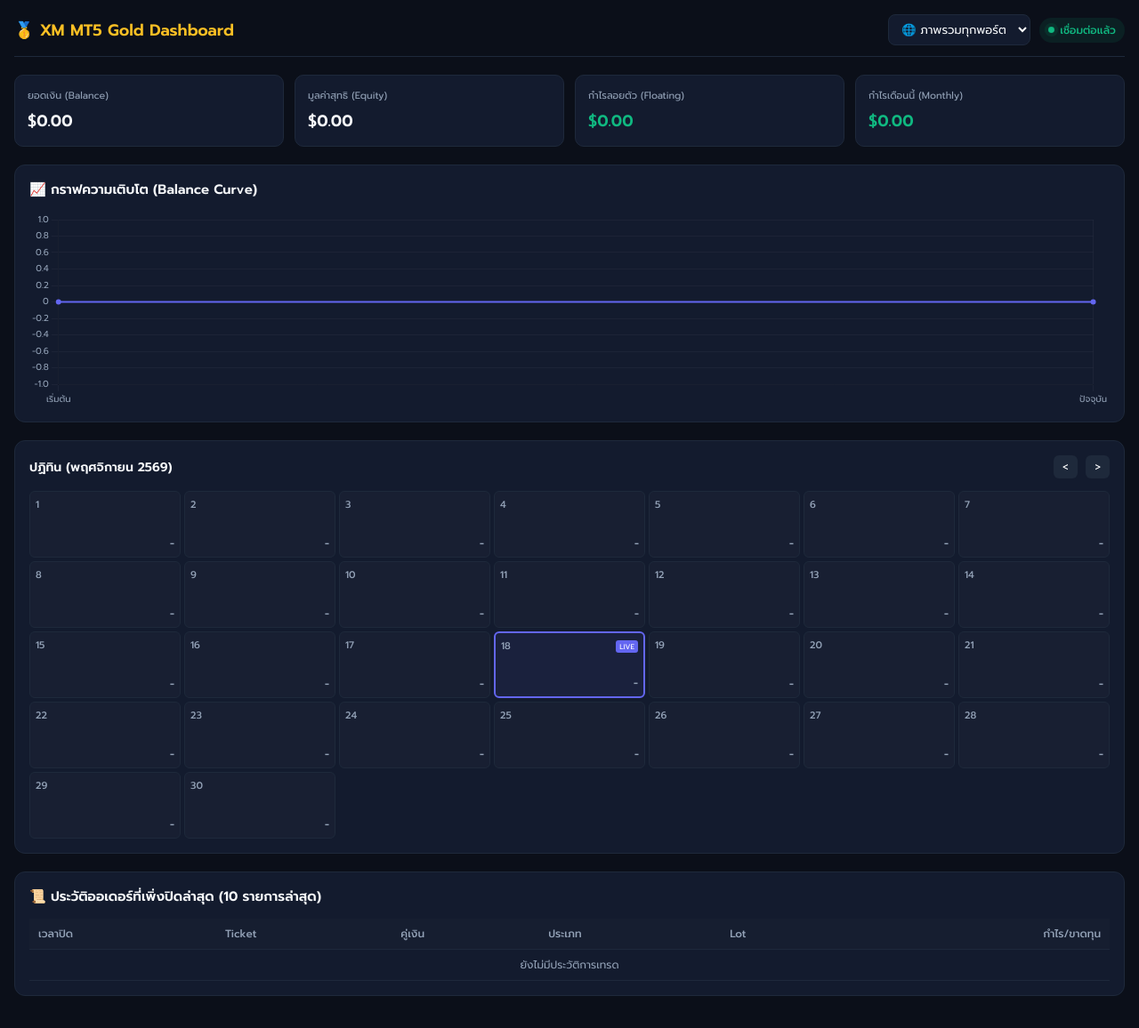
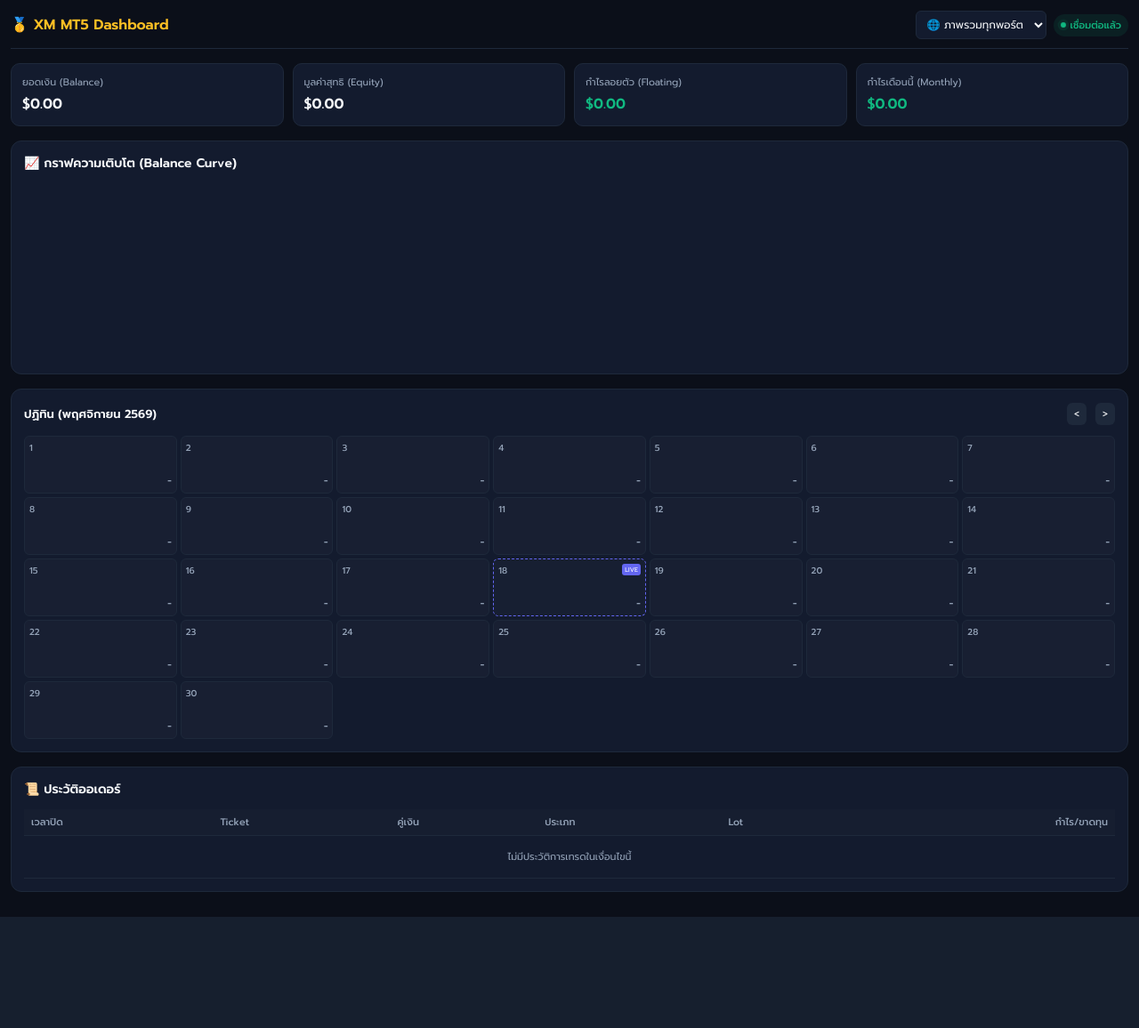
Before and after one commit to batbatzmaru-alt/mt5-gold-dashboard, a Flask app: page / in a window 1280 px wide. Shown: the whole page at 89% size. After the commit the page ends 1031 px from the top, so only its background shows below. Run offline with Flask 3, Linux system fonts and the light colour scheme; data that the repository does not hold is empty; a map, chart or similar area stays blank.

Commit message:
Refine styles and layout in index.html
Adjusted various CSS styles for layout and spacing in index.html, including padding, margins, font sizes, and grid configurations. Updated the header title and added a filter status container for trade history.

```diff
--- a/templates/index.html
+++ b/templates/index.html
@@ -29,22 +29,22 @@
         body {
             background-color: var(--bg-color);
             color: var(--text-main);
-            padding: 16px;
+            padding: 12px;
         }
 
         header {
             display: flex;
             justify-content: space-between;
             align-items: center;
-            margin-bottom: 20px;
+            margin-bottom: 16px;
             border-bottom: 1px solid var(--border-color);
-            padding-bottom: 12px;
+            padding-bottom: 10px;
             flex-wrap: wrap;
-            gap: 12px;
+            gap: 10px;
         }
 
         .logo h1 {
-            font-size: 18px;
+            font-size: 16px;
             font-weight: 600;
             color: #fbbf24;
         }
@@ -52,7 +52,7 @@
         .header-controls {
             display: flex;
             align-items: center;
-            gap: 10px;
+            gap: 8px;
             flex-wrap: wrap;
         }
 
@@ -60,9 +60,9 @@
             background: var(--card-bg);
             color: var(--text-main);
             border: 1px solid var(--border-color);
-            padding: 6px 10px;
-            border-radius: 8px;
-            font-size: 13px;
+            padding: 5px 8px;
+            border-radius: 6px;
+            font-size: 12px;
             outline: none;
             cursor: pointer;
         }
@@ -70,18 +70,18 @@
         .status-badge {
             display: flex;
             align-items: center;
-            gap: 6px;
+            gap: 5px;
             background: rgba(16, 185, 129, 0.1);
             color: var(--profit-color);
-            padding: 5px 10px;
+            padding: 4px 8px;
             border-radius: 20px;
-            font-size: 12px;
+            font-size: 11px;
             font-weight: 500;
         }
 
         .pulse {
-            width: 7px;
-            height: 7px;
+            width: 6px;
+            height: 6px;
             background-color: var(--profit-color);
             border-radius: 50%;
             animation: pulse 1.5s infinite;
@@ -89,33 +89,39 @@
 
         @keyframes pulse {
             0% { transform: scale(0.95); box-shadow: 0 0 0 0 rgba(16, 185, 129, 0.7); }
-            70% { transform: scale(1); box-shadow: 0 0 0 5px rgba(16, 185, 129, 0); }
+            70% { transform: scale(1); box-shadow: 0 0 0 4px rgba(16, 185, 129, 0); }
             100% { transform: scale(0.95); box-shadow: 0 0 0 0 rgba(16, 185, 129, 0); }
         }
 
         .stats-grid {
             display: grid;
-            grid-template-columns: repeat(auto-fit, minmax(140px, 1fr));
-            gap: 12px;
-            margin-bottom: 20px;
+            grid-template-columns: repeat(2, 1fr);
+            gap: 10px;
+            margin-bottom: 16px;
+        }
+
+        @media (min-width: 768px) {
+            .stats-grid {
+                grid-template-columns: repeat(4, 1fr);
+            }
         }
 
         .stat-card {
             background-color: var(--card-bg);
             border: 1px solid var(--border-color);
             border-radius: 10px;
-            padding: 14px;
+            padding: 12px;
         }
 
         .stat-card h3 {
             font-size: 11px;
             color: var(--text-muted);
             font-weight: 400;
-            margin-bottom: 6px;
+            margin-bottom: 4px;
         }
 
         .stat-card .value {
-            font-size: 18px;
+            font-size: 16px;
             font-weight: 600;
         }
 
@@ -123,21 +129,21 @@
             background-color: var(--card-bg);
             border: 1px solid var(--border-color);
             border-radius: 12px;
-            padding: 16px;
-            margin-bottom: 20px;
+            padding: 14px;
+            margin-bottom: 16px;
         }
 
         .card-header {
             display: flex;
             justify-content: space-between;
             align-items: center;
-            margin-bottom: 14px;
+            margin-bottom: 12px;
             flex-wrap: wrap;
             gap: 8px;
         }
 
         .card-header h2 {
-            font-size: 15px;
+            font-size: 14px;
             font-weight: 600;
         }
 
@@ -151,39 +157,51 @@
             text-align: center;
             font-weight: 600;
             color: var(--text-muted);
-            padding: 6px;
-            font-size: 11px;
+            padding: 4px;
+            font-size: 10px;
         }
 
         .day-cell {
             background-color: rgba(255, 255, 255, 0.02);
             border: 1px solid var(--border-color);
             border-radius: 6px;
-            min-height: 75px;
-            padding: 6px;
+            min-height: 65px;
+            padding: 5px;
             display: flex;
             flex-direction: column;
             justify-content: space-between;
+            cursor: pointer;
+            transition: all 0.2s;
+        }
+
+        .day-cell:hover {
+            border-color: var(--primary);
+            background-color: rgba(99, 102, 241, 0.08);
+        }
+
+        .day-cell.selected {
+            border: 2px solid var(--primary);
+            background-color: rgba(99, 102, 241, 0.15);
         }
 
         .day-cell.empty {
             background-color: transparent;
             border: none;
+            cursor: default;
         }
 
         .day-cell.today {
-            border: 2px solid var(--primary);
-            background-color: rgba(99, 102, 241, 0.08);
+            border: 1px dashed var(--primary);
         }
 
         .day-number {
-            font-size: 11px;
+            font-size: 10px;
             font-weight: 500;
             color: var(--text-muted);
         }
 
         .day-profit {
-            font-size: 12px;
+            font-size: 11px;
             font-weight: 600;
             text-align: right;
         }
@@ -193,36 +211,35 @@
         .profit-zero { color: var(--text-muted); }
 
         .live-tag {
-            font-size: 8px;
+            font-size: 7px;
             background: var(--primary);
             color: white;
-            padding: 1px 4px;
+            padding: 1px 3px;
             border-radius: 3px;
             align-self: flex-start;
-            margin-top: 2px;
         }
 
         .nav-btn {
-            padding: 4px 10px;
+            padding: 4px 8px;
             background: var(--border-color);
             border: none;
             color: white;
             border-radius: 6px;
             cursor: pointer;
             font-family: 'Prompt', sans-serif;
-            font-size: 12px;
+            font-size: 11px;
         }
         .nav-btn:hover { background: var(--primary); }
 
-        /* สไตล์ตารางประวัติออเดอร์ */
+        /* ตารางประวัติสำหรับมือถือ */
         .trade-table {
             width: 100%;
             border-collapse: collapse;
-            font-size: 12px;
+            font-size: 11px;
             text-align: left;
         }
         .trade-table th, .trade-table td {
-            padding: 8px 10px;
+            padding: 6px 8px;
             border-bottom: 1px solid var(--border-color);
         }
         .trade-table th {
@@ -230,8 +247,22 @@
             font-weight: 500;
             background-color: rgba(255, 255, 255, 0.01);
         }
-        .trade-table tr:hover {
-            background-color: rgba(255, 255, 255, 0.02);
+        .filter-info {
+            display: flex;
+            justify-content: space-between;
+            align-items: center;
+            margin-bottom: 10px;
+            font-size: 12px;
+            color: var(--text-muted);
+        }
+        .reset-filter-btn {
+            background: rgba(239, 68, 68, 0.1);
+            color: var(--loss-color);
+            border: 1px solid rgba(239, 68, 68, 0.3);
+            padding: 2px 8px;
+            border-radius: 4px;
+            cursor: pointer;
+            font-size: 11px;
         }
     </style>
 </head>
@@ -239,7 +270,7 @@
 
     <header>
         <div class="logo">
-            <h1>🥇 XM MT5 Gold Dashboard</h1>
+            <h1>🥇 XM MT5 Dashboard</h1>
         </div>
         <div class="header-controls">
             <select id="account-select" class="account-selector" onchange="switchAccount(this.value)">
@@ -275,14 +306,14 @@
         <div class="card-header">
             <h2>📈 กราฟความเติบโต (Balance Curve)</h2>
         </div>
-        <div style="position: relative; height: 220px; width: 100%;">
+        <div style="position: relative; height: 200px; width: 100%;">
             <canvas id="growthChart"></canvas>
         </div>
     </div>
 
     <div class="card-container">
         <div class="card-header">
-            <h2 id="calendar-month-year" style="font-size:14px;">ปฏิทินผลการเทรดรายวัน</h2>
+            <h2 id="calendar-month-year" style="font-size:13px;">ปฏิทินผลการเทรดรายวัน</h2>
             <div>
                 <button class="nav-btn" onclick="changeMonth(-1)">&lt;</button>
                 <button class="nav-btn" onclick="changeMonth(1)" style="margin-left:4px;">&gt;</button>
@@ -300,10 +331,13 @@
         </div>
     </div>
 
-    <!-- ตารางแสดงประวัติออเดอร์ที่เพิ่งปิดล่าสุด -->
     <div class="card-container">
         <div class="card-header">
-            <h2>📜 ประวัติออเดอร์ที่เพิ่งปิดล่าสุด (10 รายการล่าสุด)</h2>
+            <h2>📜 ประวัติออเดอร์</h2>
+        </div>
+        <div id="filter-status-container" class="filter-info" style="display: none;">
+            <span id="filter-text">แสดงผลเฉพาะวันที่: -</span>
+            <button class="reset-filter-btn" onclick="resetDateFilter()">แสดงทั้งหมด</button>
         </div>
         <div style="overflow-x: auto;">
             <table class="trade-table">
@@ -330,6 +364,7 @@
         let currentMonth = currentDate.getMonth();
         let globalData = null;
         let selectedAccount = 'combined';
+        let selectedDateFilter = null; // เก็บวันที่ที่กำลังคลิกดูย้อนหลัง (รูปแบบ YYYY.MM.DD)
         let growthChart = null;
 
         const monthNames = ["มกราคม", "กุมภาพันธ์", "มีนาคม", "เมษายน", "พฤษภาคม", "มิถุนายน", "กรกฎาคม", "สิงหาคม", "กันยายน", "ตุลาคม", "พฤศจิกายน", "ธันวาคม"];
@@ -363,6 +398,17 @@
 
         function switchAccount(val) {
             selectedAccount = val;
+            selectedDateFilter = null; // รีเซ็ตตัวกรองวันเมื่อเปลี่ยนพอร์ต
+            renderDashboard();
+        }
+
+        function filterByDate(dateKey) {
+            selectedDateFilter = (selectedDateFilter === dateKey) ? null : dateKey; // กดซ้ำเพื่อยกเลิก
+            renderDashboard();
+        }
+
+        function resetDateFilter() {
+            selectedDateFilter = null;
             renderDashboard();
         }
 
@@ -379,25 +425,39 @@
             floatingEl.className = `value ${floatingVal >= 0 ? 'profit-pos' : 'profit-neg'}`;
 
             buildCalendar(targetData.deals || []);
-            buildChart(targetData.deals || [], targetData.balance);
             buildRecentTrades(targetData.deals || []);
         }
 
         function buildRecentTrades(deals) {
             const tbody = document.getElementById('recent-trades-tbody');
-            if (!deals || deals.length === 0) {
-                tbody.innerHTML = `<tr><td colspan="6" style="text-align: center; color: var(--text-muted);">ยังไม่มีประวัติการเทรด</td></tr>`;
+            const filterContainer = document.getElementById('filter-status-container');
+            const filterText = document.getElementById('filter-text');
+
+            let filteredDeals = deals;
+
+            if (selectedDateFilter) {
+                // กรองเฉพาะดีลที่ตรงกับวันที่คลิก (selectedDateFilter คือรูปแบบ YYYY.MM.DD)
+                filteredDeals = deals.filter(d => d.date === selectedDateFilter);
+                filterContainer.style.display = 'flex';
+                let parts = selectedDateFilter.split('.');
+                filterText.innerText = `แสดงผลเฉพาะวันที่: ${parts[2]}/${parts[1]}/${parseInt(parts[0])+543}`;
+            } else {
+                filterContainer.style.display = 'none';
+            }
+
+            if (!filteredDeals || filteredDeals.length === 0) {
+                tbody.innerHTML = `<tr><td colspan="6" style="text-align: center; color: var(--text-muted); padding: 15px;">ไม่มีประวัติการเทรดในเงื่อนไขนี้</td></tr>`;
                 return;
             }
 
-            // เรียงลำดับจากใหม่ไปเก่าตามเวลาปิด (time)
-            let sortedDeals = [...deals].sort((a, b) => b.time - a.time);
-            let latestDeals = sortedDeals.slice(0, 10); // เอา 10 รายการล่าสุด
+            // เรียงลำดับจากใหม่ไปเก่าตามเวลาปิด
+            let sortedDeals = [...filteredDeals].sort((a, b) => b.time - a.time);
+            let displayDeals = selectedDateFilter ? sortedDeals : sortedDeals.slice(0, 10); // ถ้าไม่ได้เลือกวัน แสดง 10 รายการล่าสุด
 
             let html = '';
-            latestDeals.forEach(deal => {
+            displayDeals.forEach(deal => {
                 let dateObj = new Date(deal.time * 1000);
-                let timeStr = `${String(dateObj.getDate()).padStart(2,'0')}/${String(dateObj.getMonth()+1).padStart(2,'0')}/${dateObj.getFullYear()} ${String(dateObj.getHours()).padStart(2,'0')}:${String(dateObj.getMinutes()).padStart(2,'0')}`;
+                let timeStr = `${String(dateObj.getDate()).padStart(2,'0')}/${String(dateObj.getMonth()+1).padStart(2,'0')} ${String(dateObj.getHours()).padStart(2,'0')}:${String(dateObj.getMinutes()).padStart(2,'0')}`;
 
                 let profitClass = deal.profit >= 0 ? 'profit-pos' : 'profit-neg';
                 let profitFormatted = `${deal.profit >= 0 ? '+' : ''}$${deal.profit.toFixed(2)}`;
@@ -415,61 +475,6 @@
                 `;
             });
             tbody.innerHTML = html;
-        }
-
-        function buildChart(deals, currentBalance) {
-            const ctx = document.getElementById('growthChart').getContext('2d');
-            let sortedDeals = [...deals].sort((a, b) => a.time - b.time);
-            let totalProfit = sortedDeals.reduce((sum, d) => sum + d.profit, 0);
-            let runningBalance = currentBalance - totalProfit;
-
-            let labels = ['เริ่มต้น'];
-            let balanceData = [runningBalance];
-
-            sortedDeals.forEach(deal => {
-                runningBalance += deal.profit;
-                let dateObj = new Date(deal.time * 1000);
-                let dateStr = `${dateObj.getDate()} ${monthNames[dateObj.getMonth()].substring(0,3)} ${String(dateObj.getHours()).padStart(2,'0')}:${String(dateObj.getMinutes()).padStart(2,'0')}`;
-                labels.push(dateStr);
-                balanceData.push(runningBalance);
-            });
-
-            if (sortedDeals.length === 0) {
-                labels.push('ปัจจุบัน');
-                balanceData.push(currentBalance);
-            }
-
-            if (growthChart) {
-                growthChart.data.labels = labels;
-                growthChart.data.datasets[0].data = balanceData;
-                growthChart.update();
-            } else {
-                growthChart = new Chart(ctx, {
-                    type: 'line',
-                    data: {
-                        labels: labels,
-                        datasets: [{
-                            label: 'Balance ($)',
-                            data: balanceData,
-                            borderColor: '#6366f1',
-                            backgroundColor: 'rgba(99, 102, 241, 0.1)',
-                            borderWidth: 2,
-                            fill: true,
-                            tension: 0.2,
-                            pointRadius: 2,
-                            pointBackgroundColor: '#6366f1'
-                        }]
-                    },
-                    options: {
-                        responsive: true, maintainAspectRatio: false,
-                        plugins: { legend: { display: false } },
-                        scales: {
-                            x: { grid: { color: 'rgba(255, 255, 255, 0.04)' }, ticks: { color: '#94a3b8', font: { family: 'Prompt', size: 10 } } },
-                            y: { grid: { color: 'rgba(255, 255, 255, 0.04)' }, ticks: { color: '#94a3b8', font: { family: 'Prompt', size: 10 } } }
-                        }
-                    }
-                });
-            }
         }
 
         function buildCalendar(deals) {
@@ -512,11 +517,13 @@
                 let profit = dailyProfits[dateKey] || 0;
                 let profitClass = profit > 0 ? 'profit-pos' : (profit < 0 ? 'profit-neg' : 'profit-zero');
                 let isToday = (day === today.getDate() && currentMonth === today.getMonth() && currentYear === today.getFullYear());
-                let todayClass = isToday ? 'today' : '';
+                let isSelected = (selectedDateFilter === dateKey);
+
+                let cellClass = `day-cell ${isToday ? 'today' : ''} ${isSelected ? 'selected' : ''}`;
                 let profitFormatted = profit !== 0 ? `${profit > 0 ? '+' : ''}$${profit.toFixed(2)}` : '-';
 
                 html += `
-                    <div class="day-cell ${todayClass}">
+                    <div class="${cellClass}" onclick="filterByDate('${dateKey}')">
                         <div style="display:flex; justify-content:space-between; width:100%;">
                             <span class="day-number">${day}</span>
                             ${isToday ? '<span class="live-tag">LIVE</span>' : ''}
```
